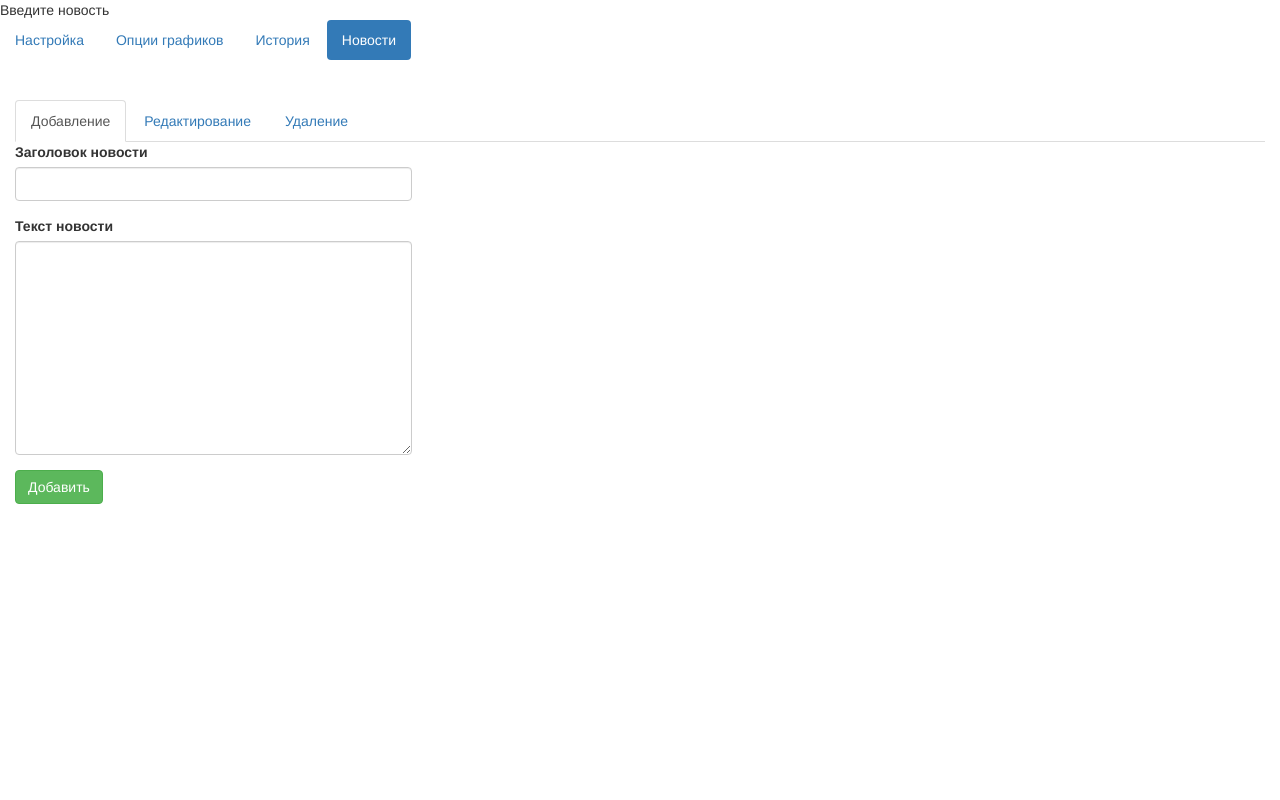
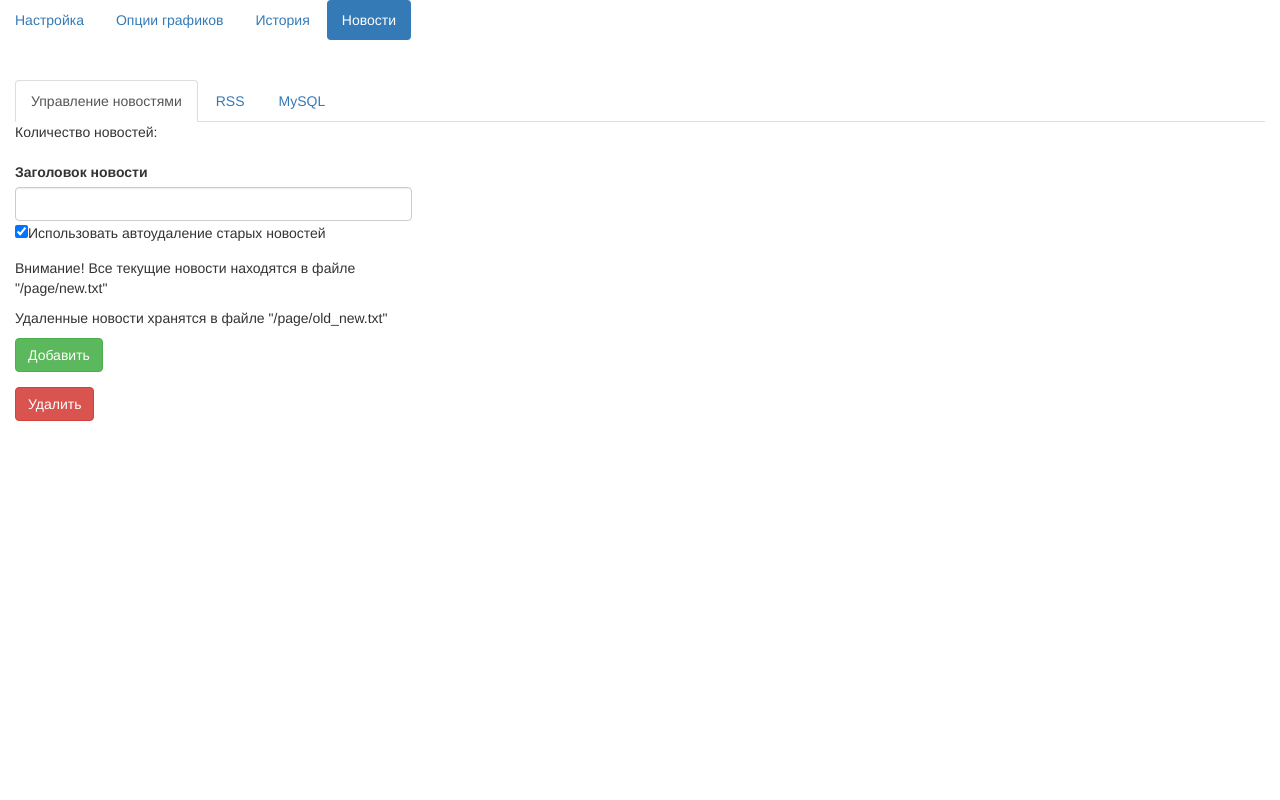
Before and after one commit to Aleksa5324/d, a PHP site: page /news.php in a window 1280 px wide. Run offline with PHP 8.4, Linux system fonts and the light colour scheme.

Commit message:
изменения блока новостей

```diff
--- a/news.php
+++ b/news.php
@@ -1,21 +1,33 @@
 <?php
 
-if(empty($_POST['titul_news'])){
-	echo 'Введите новость';
-
-} else if(!empty($_POST['titul_news'])) {
+if(!empty($_POST['titul_news'])) {
 	if (isset($_POST['titul_news']) && isset($_POST['addnews'])) {
 		$titul_news = $_POST['titul_news'];
-		$fp = fopen("page/news.txt", "a"); // Открываем файл в режиме записи
-		$mytext = $titul_news." * \r\n"; // Исходная строка
+		$fp = fopen("page/news.txt", "a+"); // Открываем файл в режиме записи
+		$mytext = $titul_news." *** \r\n"; // Исходная строка
 		$test = fwrite($fp, $mytext); // Запись в файл
-		if ($test) echo '<p style="color: red"> Данные в файл успешно занесены.</p>';
+		if ($test) echo '<p style="color: red"> Новости успешно обновлены.</p>';
 		else echo 'Ошибка при записи в файл.';
 		fclose($fp); //Закрытие файла
+	}
+}
+
+if(isset($_POST['autodelete']) && !empty($_POST['autodelete'])){
+	$fp = file("page/news.txt");
+	$count = count($fp);
+	if($count >10) {	//если кол-во строк в файле более 10, то удаляем 0 строку
+		$num_stroka = 0; //Удалим 0 строку из файла
+		$file = file("page/news.txt"); // Считываем весь файл в массив
+
+		for($i = 0; $i < sizeof($file); $i++)
+		if($i == $num_stroka) unset($file[$i]);
+
+		$fp = fopen("page/news.txt", "w");
+		fputs($fp, implode("", $file));
+		fclose($fp);
+	}
 
 }
-}
-
 ?>
 
 <!DOCTYPE html>
@@ -55,9 +67,9 @@
 			<div class = "tabs">
 				<!-- Nav tabs -->
 				<ul class="nav nav-tabs">
-				  <li class="active"><a href="#opt1" data-toggle="tab">Добавление</a></li>
-				  <li><a href="#opt2" data-toggle="tab">Редактирование</a></li>
-				  <li><a href="#opt3" data-toggle="tab">Удаление</a></li>
+				  <li class="active"><a href="#opt1" data-toggle="tab">Управление новостями</a></li>
+				  <li><a href="#opt2" data-toggle="tab">RSS</a></li>
+				  <li><a href="#opt3" data-toggle="tab">MySQL</a></li>
 				</ul>
 
 					<!-- Tab panes -->
@@ -67,18 +79,18 @@
 						<div class="row">
 							<div class="col-md-4">
 								<div class="form-group">
+								<?php echo 'Количество новостей: '.@$count;?> <br><br>
 									<label>Заголовок новости</label>
 									<input class = "form-control" type="text" name="titul_news" value="">
+									<input type="checkbox" name="autodelete" value="a1" checked>Использовать автоудаление старых новостей
 								</div>
 							</div>
 						</div>
 
 						<div class="row">
 							<div class="col-md-4">
-								<div class="form-group">
-									<label>Текст новости</label>
-									  <textarea class="form-control" rows="10"></textarea>
-								</div>
+								<p>Внимание! Все текущие новости находятся в файле "/page/new.txt"</p>
+								<p>Удаленные новости хранятся в файле "/page/old_new.txt"</p>
 							</div>
 						</div>
 
@@ -92,6 +104,16 @@
 						</div>
 
 					</form>
+
+					<form role = "form" action="delete_news.php" method="post">
+							<div class="row">
+								<div class="col-md-4">
+									<div class="form-group">
+										<button type="submit" name="del" class="btn btn-danger">Удалить</button>
+									</div>
+								</div>
+							</div>
+					</form>
 				  </div>
 
 
@@ -100,7 +122,7 @@
 						<div class="row">
 							<div class="col-md-4">
 								<div class="form-group">
-									<button type="submit" name="editnews" class="btn btn-warning">Редактировать</button>
+									<button type="submit" name="editnews" class="btn btn-warning">Сохранить</button>
 								</div>
 							</div>
 						</div>
@@ -114,7 +136,7 @@
 							<div class="row">
 								<div class="col-md-4">
 									<div class="form-group">
-										<button type="submit" name="delete" class="btn btn-danger">Удалить</button>
+										<button type="submit" name="delete" class="btn btn-danger">Просмотреть</button>
 									</div>
 								</div>
 							</div>
--- /dev/null
+++ b/page/old_news.txt
@@ -0,0 +1 @@
+Для переговоров в кулуарах топ-чиновников обяжут свободно владеть иностранным языком ***
```
Also changed, not shown: delete_news.php (added, +20 -0 lines), page/news.txt (+7 -11 lines).
